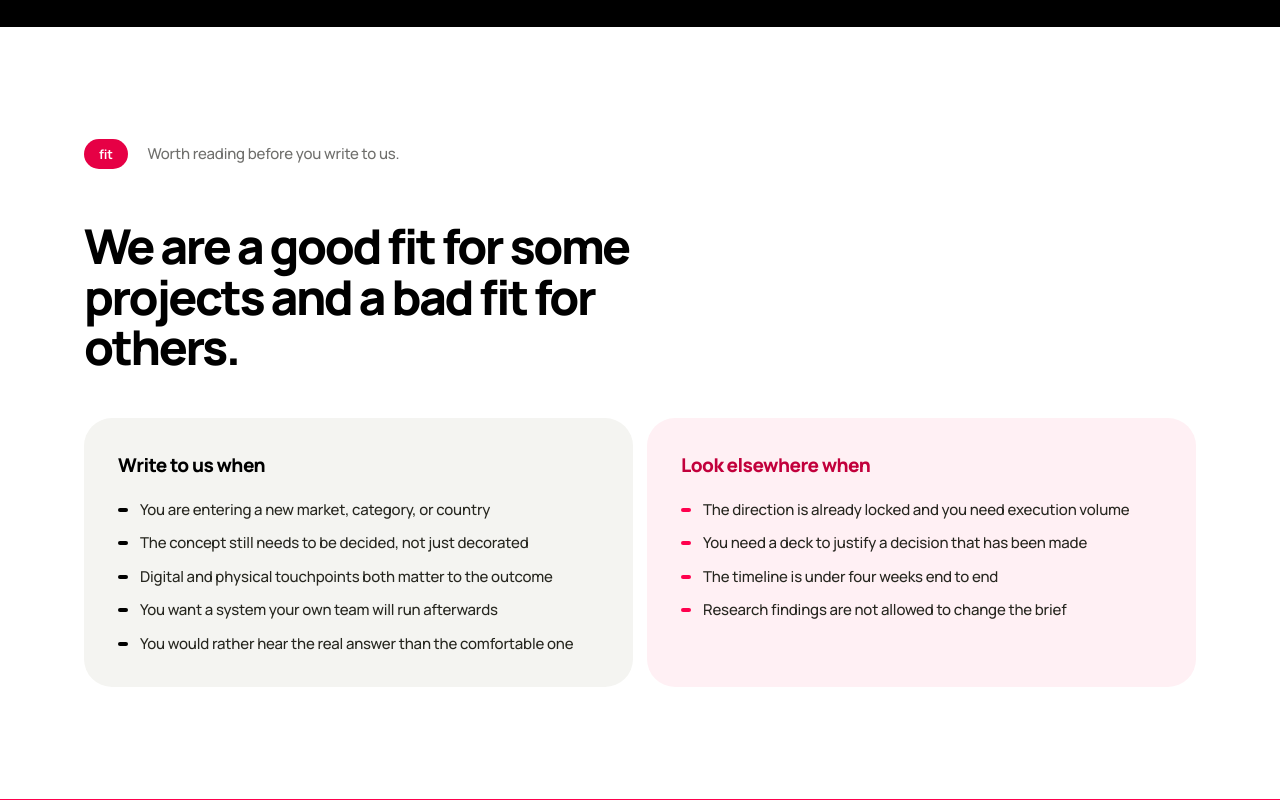
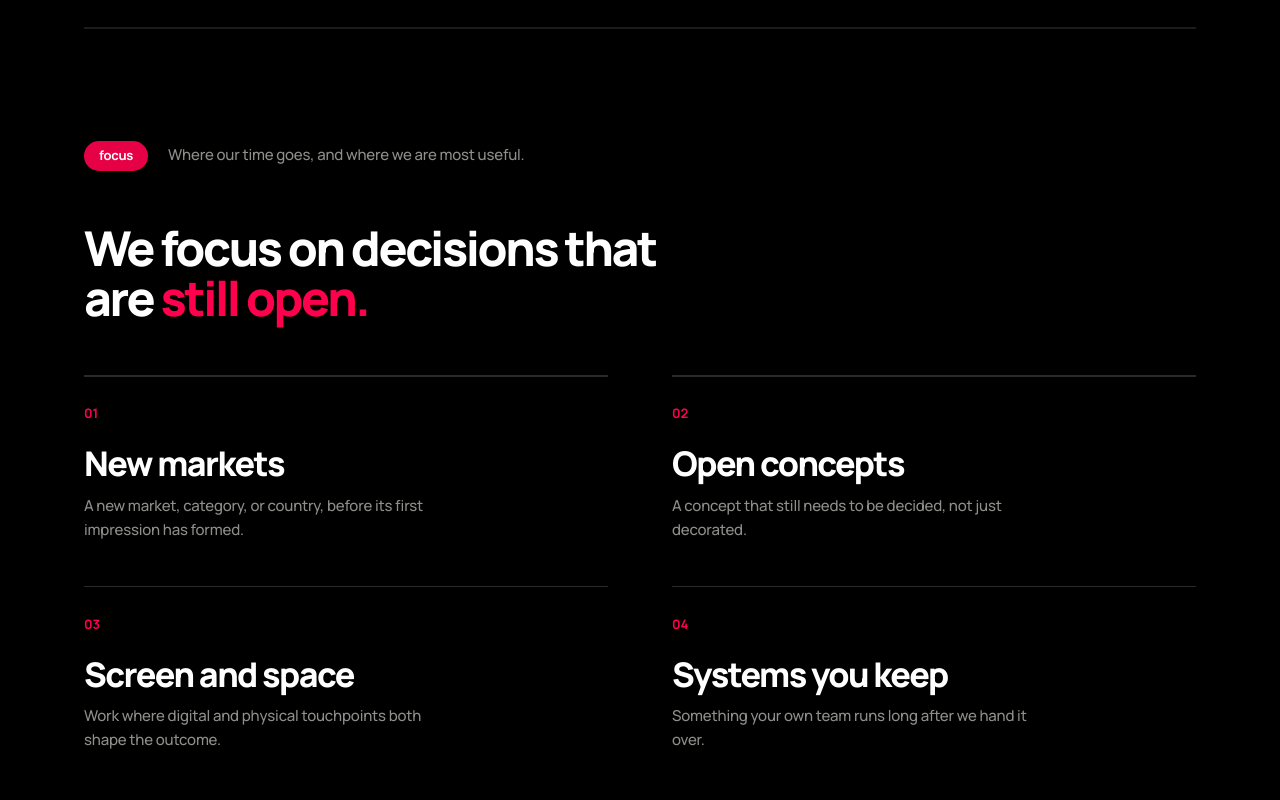
Before and after one commit to cnpt-canada/main, a plain HTML site: page index.html in a window 1280 px wide. Shown: the part 3340-4140 px from the top of the page. Drawn offline with Linux system fonts and the light colour scheme.

Commit message:
Update index.html

```diff
--- a/index.html
+++ b/index.html
@@ -18,7 +18,7 @@
   --ink:#000000; --paper:#FFFFFF; --surface:#F4F4F1; --mist:#E4E4DF;
   --grey:#6F6F6C; --signal:#FF004D; --signal-deep:#E60045; --signal-text:#C2003C;
   --ink-border:#2E2E2C; --text-dim:#A8A8A3;
-  --nav-h:74px;
+  --nav-h:74px; --sec-pad:112px;
   --r-cap:999px; --r-lg:28px; --r-sm:14px;
   --font:'Manrope',-apple-system,BlinkMacSystemFont,'Segoe UI',sans-serif;
 }
@@ -58,7 +58,9 @@ nav .wm{width:86px;color:#fff;display:block;flex:none}
 .chip b{color:var(--signal);font-weight:700;margin-right:8px}
 
 /* section shell */
-.sec{padding:112px 0}
+.sec{padding:var(--sec-pad) 0}
+.sec-join{padding-top:0}
+.sec-join > .wrap::before{content:"";display:block;height:1.5px;background:#1C1C1A;margin-bottom:var(--sec-pad)}
 .eyebrow{display:inline-flex;align-items:center;height:30px;padding:0 15px;border-radius:var(--r-cap);
   background:var(--signal-deep);color:#fff;font-size:13px;font-weight:700;letter-spacing:-0.02em}
 .sec-head{display:flex;align-items:baseline;gap:20px;margin-bottom:52px;flex-wrap:wrap}
@@ -136,17 +138,15 @@ h2{font-size:clamp(28px,4vw,48px);font-weight:800;letter-spacing:-0.05em;line-he
 .dl b{font-size:15px;font-weight:700;letter-spacing:-0.02em;flex:none;min-width:132px}
 .dl span{font-size:13.5px;color:#8E8E8A;line-height:1.45}
 
-/* fit */
-.fit{display:grid;grid-template-columns:repeat(2,1fr);gap:14px;margin-top:46px}
-.fitbox{border-radius:var(--r-lg);padding:32px 34px}
-.fit-y{background:var(--surface)}
-.fit-n{background:#FFF0F4}
-.fitbox h3{font-size:19px;font-weight:800;letter-spacing:-0.03em;margin-bottom:18px}
-.fit-n h3{color:var(--signal-text)}
-.fitbox ul{list-style:none;display:flex;flex-direction:column;gap:11px}
-.fitbox li{font-size:15px;padding-left:22px;position:relative;color:#26261F;line-height:1.5}
-.fitbox li::before{content:"";position:absolute;left:0;top:9px;width:10px;height:4px;border-radius:2px;background:var(--ink)}
-.fit-n li::before{background:var(--signal)}
+/* focus */
+h2 em{font-style:normal;color:var(--signal)}
+.focus{display:grid;grid-template-columns:repeat(2,1fr);gap:0 64px;margin-top:52px}
+.focus-item{position:relative;padding:28px 0 44px}
+.focus-item::before{content:"";position:absolute;left:0;right:0;top:0;height:1.5px;background:#2A2A28;
+  transform-origin:left;transition:transform 1.2s var(--ease-io) var(--d,0ms)}
+.focus-no{display:block;font-size:13px;font-weight:700;color:var(--signal)}
+.focus-item h3{font-size:clamp(24px,2.8vw,34px);font-weight:800;letter-spacing:-0.045em;line-height:1.05;margin-top:22px}
+.focus-item p{font-size:15px;line-height:1.6;color:#8E8E8A;max-width:40ch;margin-top:12px}
 
 /* cta band */
 .cta{position:relative;isolation:isolate;background:var(--ink);color:#fff;padding:96px 0}
@@ -209,12 +209,13 @@ nav::after{content:"";position:absolute;left:0;right:0;bottom:-1.5px;height:2px;
 .motion .step[data-rv] .dot{transition:transform .7s var(--ease-pop) calc(var(--d,0ms) + 300ms)}
 .motion .step[data-rv]:not(.in) .dot{transform:scale(0)}
 
-.motion .fitbox[data-rv] li{transition:opacity .6s var(--ease-out),transform .6s var(--ease-out);
-  transition-delay:calc(var(--d,0ms) + 250ms + var(--i,0) * 70ms)}
-.motion .fitbox[data-rv]:not(.in) li{opacity:0;transform:translateX(-12px)}
-.motion .fitbox[data-rv] li::before{transform-origin:left;
-  transition:transform .6s var(--ease-out) calc(var(--d,0ms) + 380ms + var(--i,0) * 70ms)}
-.motion .fitbox[data-rv]:not(.in) li::before{transform:scaleX(0)}
+/* focus items: the rule draws first, then number, title and text rise in */
+.motion [data-rv="focus"]:not(.in)::before{transform:scaleX(0)}
+.motion [data-rv="focus"] > *{transition:opacity .8s var(--ease-out),transform .8s var(--ease-out);
+  transition-delay:calc(var(--d,0ms) + 200ms + var(--i,0) * 80ms)}
+.motion [data-rv="focus"]:not(.in) > *{opacity:0;transform:translateY(16px)}
+.focus-item > :nth-child(2){--i:1}
+.focus-item > :nth-child(3){--i:2}
 
 /* motion — interaction */
 .btn{position:relative;overflow:hidden;isolation:isolate;
@@ -268,12 +269,11 @@ nav::after{content:"";position:absolute;left:0;right:0;bottom:-1.5px;height:2px;
 /* tablet */
 @media(max-width:1000px){
   .wrap{padding:0 32px}
-  .sec{padding:80px 0}
+  :root{--sec-pad:80px}
   .hero{padding:80px 0 64px}
   .hero-foot{margin-top:56px}
   .sec-head{margin-bottom:36px}
-  .acc-list,.track{margin-top:40px}
-  .fit{margin-top:36px}
+  .acc-list,.track,.focus{margin-top:40px}
   .navlinks{gap:20px}
   .acc-row{grid-template-columns:1fr auto;gap:18px 16px;padding:26px 0}
   .acc-mark{grid-column:1 / -1;height:40px}
@@ -290,17 +290,16 @@ nav::after{content:"";position:absolute;left:0;right:0;bottom:-1.5px;height:2px;
   .fbottom{margin-top:48px}
 }
 @media(max-width:760px){
-  .fit{grid-template-columns:1fr}
+  .focus{grid-template-columns:1fr}
   .lede{font-size:17px}
 }
 /* phone */
 @media(max-width:620px){
-  :root{--nav-h:62px}
+  :root{--nav-h:62px;--sec-pad:64px}
   .wrap{padding:0 20px}
   nav .wm{width:74px}
   .navlinks{gap:16px}
   .navlinks .btn{height:36px;padding:0 16px;font-size:13px}
-  .sec{padding:64px 0}
   .hero{padding:56px 0 48px}
   .hero p{margin-top:22px}
   .hero-cta{margin-top:32px}
@@ -308,8 +307,7 @@ nav::after{content:"";position:absolute;left:0;right:0;bottom:-1.5px;height:2px;
   .chip{height:36px;padding:0 16px;font-size:13px}
   .sec-head{gap:12px 16px;margin-bottom:28px}
   .eyebrow + h2{margin-top:20px}
-  .acc-list,.track{margin-top:32px}
-  .fit{margin-top:28px}
+  .acc-list,.track,.focus{margin-top:32px}
   .acc-row{padding:22px 0}
   .acc-inner{padding-bottom:26px}
   .prac-note{margin-top:24px}
@@ -319,7 +317,8 @@ nav::after{content:"";position:absolute;left:0;right:0;bottom:-1.5px;height:2px;
   .step .len{padding-top:16px}
   .dl{flex-direction:column;align-items:flex-start;gap:6px;padding:18px 20px;border-radius:20px}
   .dl b{min-width:0}
-  .fitbox{padding:26px 22px;border-radius:22px}
+  .focus-item{padding:22px 0 32px}
+  .focus-item h3{margin-top:16px}
   .lede{font-size:16px;margin-top:18px}
   .cta{padding:64px 0}
   .cta p{font-size:16px}
@@ -504,33 +503,34 @@ nav::after{content:"";position:absolute;left:0;right:0;bottom:-1.5px;height:2px;
   </div>
 </section>
 
-<!-- FIT -->
-<section class="sec">
+<!-- FOCUS -->
+<section class="sec dark sec-join" id="focus">
   <div class="wrap">
     <div class="sec-head">
-      <span class="eyebrow">fit</span>
-      <p>Worth reading before you write to us.</p>
+      <span class="eyebrow">focus</span>
+      <p>Where our time goes, and where we are most useful.</p>
     </div>
-    <h2>We are a good fit for some projects and a bad fit for others.</h2>
-    <div class="fit">
-      <div class="fitbox fit-y">
-        <h3>Write to us when</h3>
-        <ul>
-          <li>You are entering a new market, category, or country</li>
-          <li>The concept still needs to be decided, not just decorated</li>
-          <li>Digital and physical touchpoints both matter to the outcome</li>
-          <li>You want a system your own team will run afterwards</li>
-          <li>You would rather hear the real answer than the comfortable one</li>
-        </ul>
+    <h2>We focus on decisions that are <em>still open.</em></h2>
+    <div class="focus">
+      <div class="focus-item">
+        <span class="focus-no">01</span>
+        <h3>New markets</h3>
+        <p>A new market, category, or country, before its first impression has formed.</p>
       </div>
-      <div class="fitbox fit-n">
-        <h3>Look elsewhere when</h3>
-        <ul>
-          <li>The direction is already locked and you need execution volume</li>
-          <li>You need a deck to justify a decision that has been made</li>
-          <li>The timeline is under four weeks end to end</li>
-          <li>Research findings are not allowed to change the brief</li>
-        </ul>
+      <div class="focus-item">
+        <span class="focus-no">02</span>
+        <h3>Open concepts</h3>
+        <p>A concept that still needs to be decided, not just decorated.</p>
+      </div>
+      <div class="focus-item">
+        <span class="focus-no">03</span>
+        <h3>Screen and space</h3>
+        <p>Work where digital and physical touchpoints both shape the outcome.</p>
+      </div>
+      <div class="focus-item">
+        <span class="focus-no">04</span>
+        <h3>Systems you keep</h3>
+        <p>Something your own team runs long after we hand it over.</p>
       </div>
     </div>
   </div>
@@ -656,7 +656,8 @@ nav::after{content:"";position:absolute;left:0;right:0;bottom:-1.5px;height:2px;
     ['.eyebrow', 'clip'],
     ['.sec h2, .cta h2', 'split'],
     ['.sec-head p, .prac-note, .lede, .cta p, .cta-row', 'up'],
-    ['.acc, .step, .fitbox, .fgrid > *', 'up'],
+    ['.acc, .step, .fgrid > *', 'up'],
+    ['.focus-item', 'focus'],
     ['.dl', 'left'],
     ['.cta', 'cta'],
     ['.fbottom', 'fade']
@@ -669,9 +670,6 @@ nav::after{content:"";position:absolute;left:0;right:0;bottom:-1.5px;height:2px;
       if (p[2] != null) el.setAttribute('data-delay', p[2] + i * (p[3] || 0));
       targets.push(el);
     });
-  });
-  Array.prototype.forEach.call(document.querySelectorAll('.fitbox ul'), function (list) {
-    Array.prototype.forEach.call(list.children, function (li, i) { li.style.setProperty('--i', i); });
   });
 
   var io = new IntersectionObserver(function (entries) {
```
